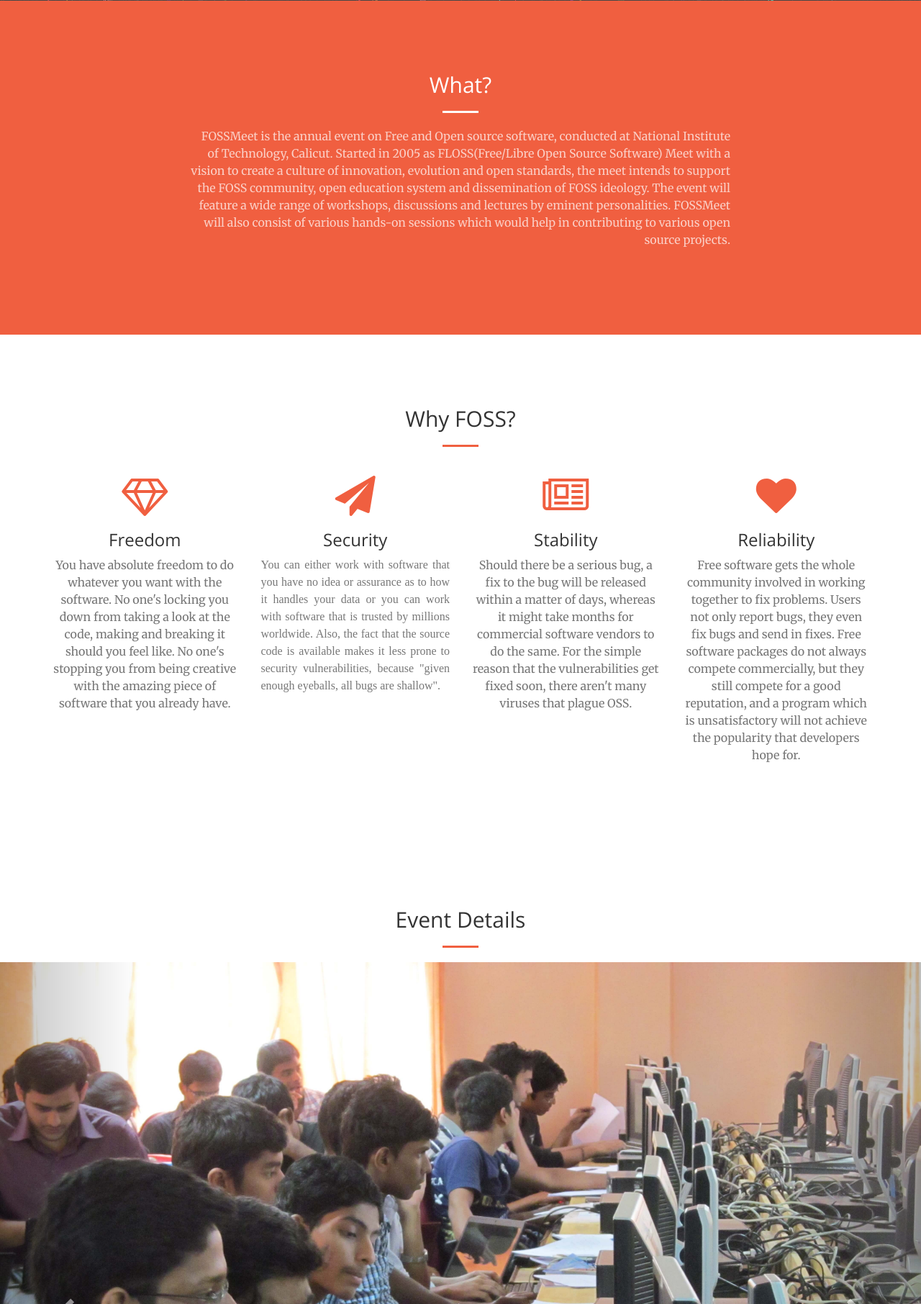
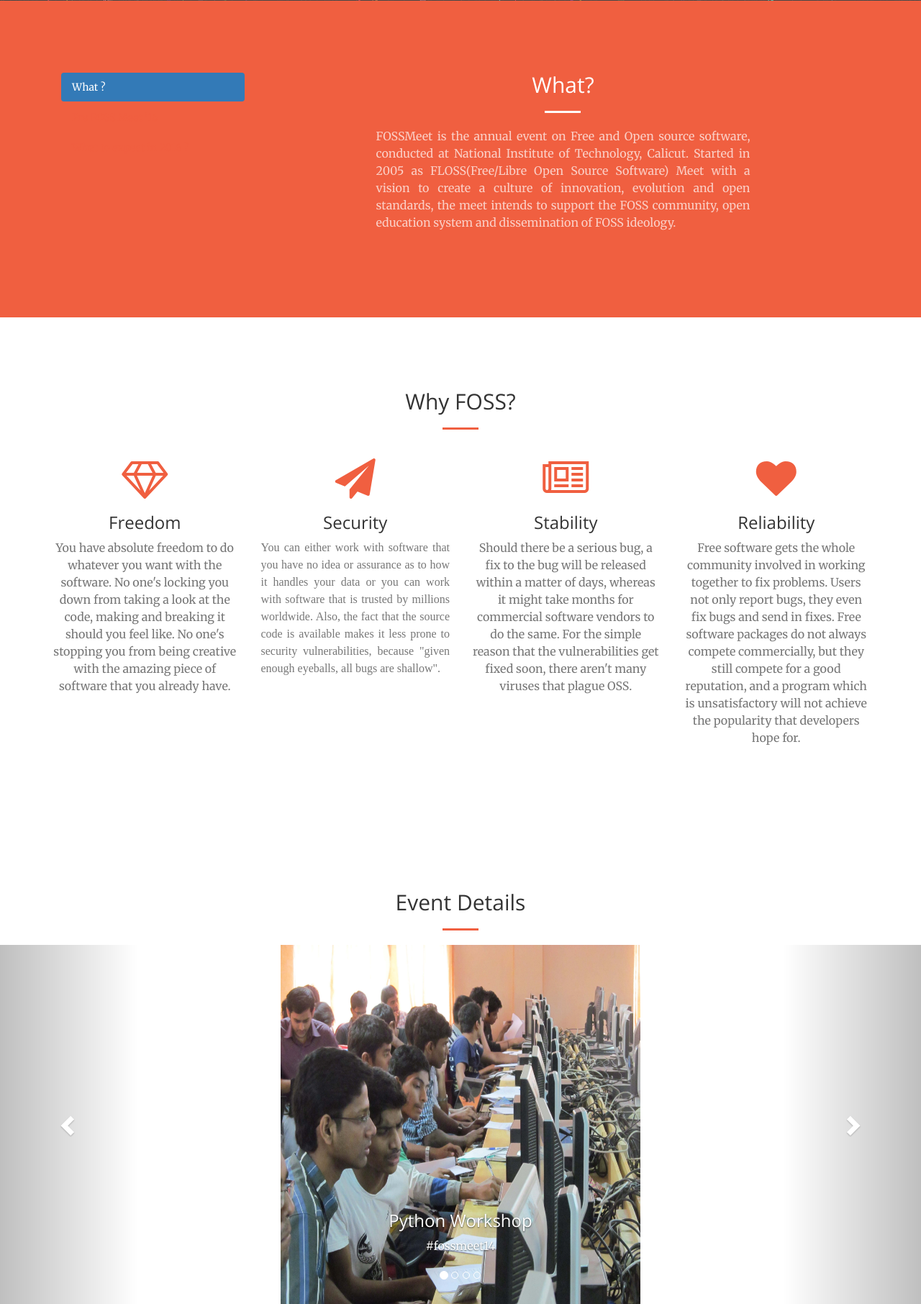
Before and after one commit to fosscell/2016-E, a PHP site: page / in a window 1280 px wide. Shown: the part 799-2611 px from the top of the page at 72% size. Run offline with PHP 8.4, Linux system fonts and the light colour scheme.

Commit message:
almost completed

```diff
--- a/css/main.css
+++ b/css/main.css
@@ -1,3 +1,10 @@
+
+.carousel-inner > .item > img,
+.carousel-inner > .item > a > img {
+      width: 500px;
+      height: 500px;
+      margin: auto;
+  }
 
 /* loading bar */
 
--- a/index.html
+++ b/index.html
@@ -121,15 +121,66 @@
 
     <section class="bg-primary" id="what">
       <div class="container">
-        <div class="row">
-          <div class="col-lg-8 col-lg-offset-2 text-center">
-            <h2 class="section-heading">What?</h2>
-            <hr class="light">
-            <p class="text-faded" style="text-align:right;">FOSSMeet is the annual event on Free and Open source software, conducted at National Institute of Technology, Calicut. Started in 2005 as FLOSS(Free/Libre Open Source Software) Meet with a vision to create a culture of innovation, evolution and open standards, the meet intends to support the FOSS community, open education system and dissemination of FOSS ideology. The event will feature a wide range of workshops, discussions and lectures by eminent personalities. FOSSMeet will also consist of various hands-on sessions which would help in contributing to various open source projects.</p>
-            <!--  <a href="#" class="btn btn-default btn-xl">Get Started!</a> -->
+
+      <div class="col-md-3">
+
+        <ul class="nav nav-pills nav-stacked" id="myTab">
+          <li class="active"><a data-toggle="tab" href="#whattop">What ?</a></li>
+          <li><a data-toggle="tab" href="#premeet">Pre FOSS Meet '16</a></li>
+          <li><a data-toggle="tab" href="#expectations">What to expect in 2016 ?</a></li>
+        </ul>
+
+      </div>
+      <div class="col-md-9">
+
+        <div class="tab-content">
+          <div class="tab-pane active" id="whattop">
+            <div class="col-lg-8 col-lg-offset-2">
+              <h2 class="section-heading text-center">What?</h2>
+              <hr class="light">
+              <p class="text-faded" style="text-align:justify;">
+                FOSSMeet is the annual event on Free and Open source software,
+                conducted at National Institute of Technology, Calicut.
+                Started in 2005 as FLOSS(Free/Libre Open Source Software) Meet
+                with a vision to create a culture of innovation, evolution and open standards,
+                the meet intends to support the FOSS community, open education system and dissemination of FOSS ideology.
+              </p>
+            </div>
+          </div>
+          <div class="tab-pane" id="premeet">
+            <div class="col-lg-8 col-lg-offset-2">
+              <h2 class="section-heading text-center">Pre FOSS Meet '16</h2>
+              <hr class="light">
+              <p class="text-faded" style="text-align:justify;">
+                text 2
+              </p>
+            </div>
+          </div>
+          <div class="tab-pane" id="expectations">
+            <div class="col-lg-8 col-lg-offset-2">
+              <h2 class="section-heading text-center">What to expect in 2016 ?</h2>
+              <hr class="light">
+              <p class="text-faded" style="text-align:justify;">
+                The event will feature a wide range of workshops, discussions and lectures by eminent personalities.
+                FOSSMeet will also consist of various hands-on sessions which
+                would help in contributing to various open source projects.
+              </p>
+            </div>
           </div>
         </div>
+
       </div>
+
+      <!--  <div class="row" style="float:right;">
+          <div class="col-lg-8 col-lg-offset-2">
+            <h2 class="section-heading text-center">What?</h2>
+            <hr class="light">
+            <p class="text-faded" style="text-align:justify;">FOSSMeet is the annual event on Free and Open source software, conducted at National Institute of Technology, Calicut. Started in 2005 as FLOSS(Free/Libre Open Source Software) Meet with a vision to create a culture of innovation, evolution and open standards, the meet intends to support the FOSS community, open education system and dissemination of FOSS ideology. The event will feature a wide range of workshops, discussions and lectures by eminent personalities. FOSSMeet will also consist of various hands-on sessions which would help in contributing to various open source projects.</p>
+          -->  <!--  <a href="#" class="btn btn-default btn-xl">Get Started!</a> -->
+        <!--  </div>
+        </div> -->
+
+    </div>
     </section>
 
     <section id="why">
@@ -277,32 +328,32 @@
     <div class="item active">
       <img src="img/IMG_7226.JPG">
       <div class="carousel-caption">
-        <h3>Chania</h3>
-        <p>The atmosphere in Chania has a touch of Florence and Venice.</p>
+        <h3>Python Workshop</h3>
+        <p> #fossmeet14</p>
       </div>
     </div>
 
     <div class="item">
       <img src="img/IMG_7254.JPG">
       <div class="carousel-caption">
-        <h3>Chania</h3>
-        <p>The atmosphere in Chania has a touch of Florence and Venice.</p>
+        <h3>Lectures</h3>
+        <p> #fossmeet14</p>
       </div>
     </div>
 
     <div class="item">
       <img src="img/IMG_7268.JPG">
       <div class="carousel-caption">
-        <h3>Flowers</h3>
-        <p>Beatiful flowers in Kolymbari, Crete.</p>
+        <h3>"Free" Discussions</h3>
+        <p> #fossmeet14</p>
       </div>
     </div>
 
     <div class="item">
       <img src="img/DSC05530.JPG">
       <div class="carousel-caption">
-        <h3>Flowers</h3>
-        <p>Beatiful flowers in Kolymbari, Crete.</p>
+        <h3>Pre FOSSMeet '16 event</h3>
+        <p>#NITCHackathon</p>
       </div>
     </div>
   </div>
@@ -317,7 +368,7 @@
     <span class="sr-only">Next</span>
   </a>
 </div>
-          </section>
+    </section>
 
     <section id="speakers" class="page-alternate">
       <div class="grid container">
@@ -351,9 +402,11 @@
             <figure class="effect-hera">
               <img src="img/pramode.png" alt="img17"/>
               <figcaption>
+                <h2>
               <span>
               pramode c e
               </span>
+            </h2>
               <p>
                 <a target="_blank" href="http://pramode.net/">
                   <span class="glyphicon glyphicon-link" aria-hidden="true">
@@ -387,9 +440,11 @@
             <figure class="effect-hera">
               <img src="img/praveen.png" alt="img17"/>
               <figcaption>
+                <h2>
               <span>
               pirate praveen
               </span>
+            </h2>
               <p>
                 <a target="_blank" href="http://www.j4v4m4n.in/">
                   <span class="glyphicon glyphicon-link">
@@ -494,7 +549,11 @@
             <hr class="primary">
             <p>Ready to start your next project with us? That's great! Give us a call or send us an email and we will get back to you as soon as possible!</p>
           </div>
-          <div class="col-lg-4 col-lg-offset-2 text-center">
+          <div class="col-lg-4 text-center">
+            <i class="fa fa-male fa-3x wow bounceIn"></i>
+            <p>name</p>
+          </div>
+          <div class="col-lg-4 text-center">
             <i class="fa fa-phone fa-3x wow bounceIn"></i>
             <p>123-456-6789</p>
           </div>
@@ -502,7 +561,11 @@
             <i class="fa fa-envelope-o fa-3x wow bounceIn" data-wow-delay=".1s"></i>
             <p><a href="mailto:your-email@your-domain.com">feedback@startbootstrap.com</a></p>
           </div>
-            <div class="col-lg-4 col-lg-offset-2 text-center">
+          <div class="col-lg-4 text-center">
+            <i class="fa fa-male fa-3x wow bounceIn"></i>
+            <p>name</p>
+          </div>
+          <div class="col-lg-4 text-center">
             <i class="fa fa-phone fa-3x wow bounceIn"></i>
             <p>123-456-6789</p>
           </div>
@@ -510,7 +573,11 @@
             <i class="fa fa-envelope-o fa-3x wow bounceIn" data-wow-delay=".1s"></i>
             <p><a href="mailto:your-email@your-domain.com">feedback@startbootstrap.com</a></p>
           </div>
-            <div class="col-lg-4 col-lg-offset-2 text-center">
+          <div class="col-lg-4 text-center">
+            <i class="fa fa-male fa-3x wow bounceIn"></i>
+            <p>name</p>
+          </div>
+          <div class="col-lg-4 text-center">
             <i class="fa fa-phone fa-3x wow bounceIn"></i>
             <p>123-456-6789</p>
           </div>
@@ -518,6 +585,7 @@
             <i class="fa fa-envelope-o fa-3x wow bounceIn" data-wow-delay=".1s"></i>
             <p><a href="mailto:your-email@your-domain.com">feedback@startbootstrap.com</a></p>
           </div>
+
    <div class="text-center" style="height: 100%;width: 100%;margin: 0;padding: 0;">
             <iframe width="100%" height="250" frameborder="0" scrolling="no" src="http://www.openstreetmap.org/export/embed.html?bbox=75.93501091003418%2C11.31848056989431%2C75.93877136707306%2C11.321720765540533&amp;layer=mapnik" style="border: 0px solid black"></iframe><br/>
             <!--<small><a href="http://www.openstreetmap.org/#map=18/11.32010/75.93689">View Larger Map</a></small>-->
@@ -548,9 +616,7 @@
 
       <script type="text/javascript">
         $(window).ready(function(){
-          //$('#newsfeeds').hide('fast', function(){
-            //$("#loading").hide();
-          //})
+
           $(".element").typed({
             strings: ["Hack the Code"],
             typeSpeed: 0,
@@ -561,41 +627,7 @@
         })
 
       </script>
-      <!--  <script src="js/pace-theme-loading-bar.js"></script> -->
-      <script type="text/javascript">
-        /*$(function() {
-          var $container  = $('#ib-container'),
-          $articles = $container.children('article'),
-          timeout;
-          $articles.on( 'mouseenter', function( event ) {
-            $('#newsfeeds').hide();
-            var $article  = $(this);
-            clearTimeout( timeout );
-            timeout = setTimeout( function() {
-              if( $article.hasClass('active') ) return false;
-              $articles.not( $article.removeClass('blur').addClass('active') )
-              .removeClass('active')
-              .addClass('blur');
-            }, 65 );
-          });
-          $container.on( 'mouseleave', function( event ) {
-            clearTimeout( timeout );
-            $articles.removeClass('active blur');
-            $('#newsfeeds').show();
-          });
-        });*/
-      </script>
-      <script>
-        /*$(window).scroll(function(){
-          if($(window).scrollTop() > 100){
-            //can use as what container shows as $('#newsfeeds').show
-            $('#newsfeeds').show();
-          }
-          else{
-            $('#newsfeeds').hide();
-          }
-        })*/
-      </script>
+
       <script src="js/matrix.js"></script>
 
     </body>
```
Also changed, not shown: matrix.html (deleted, +0 -20 lines).
